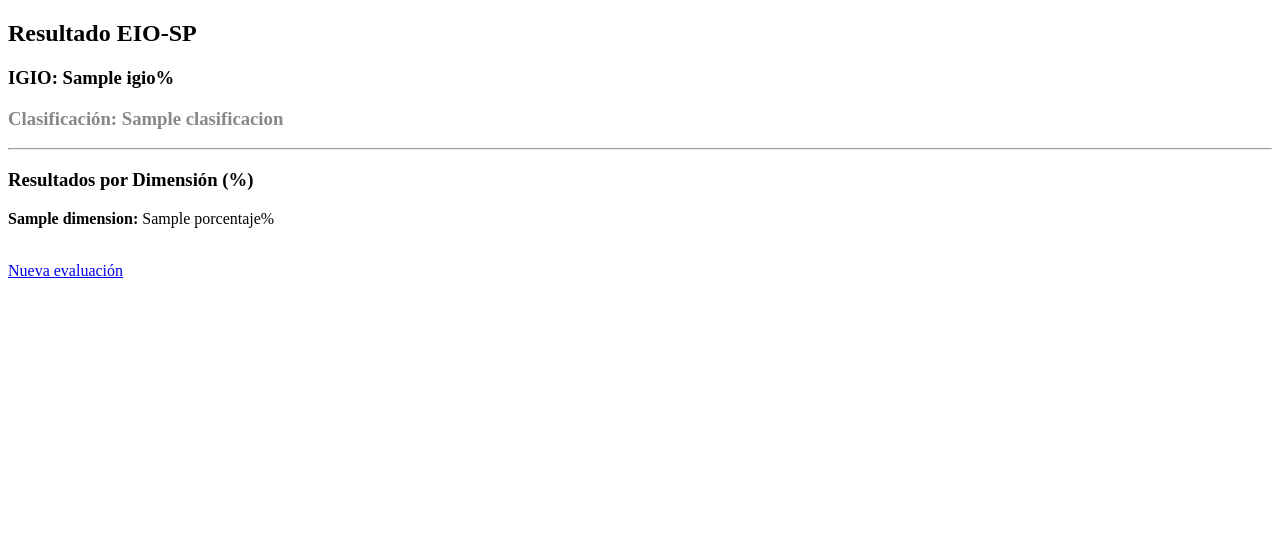
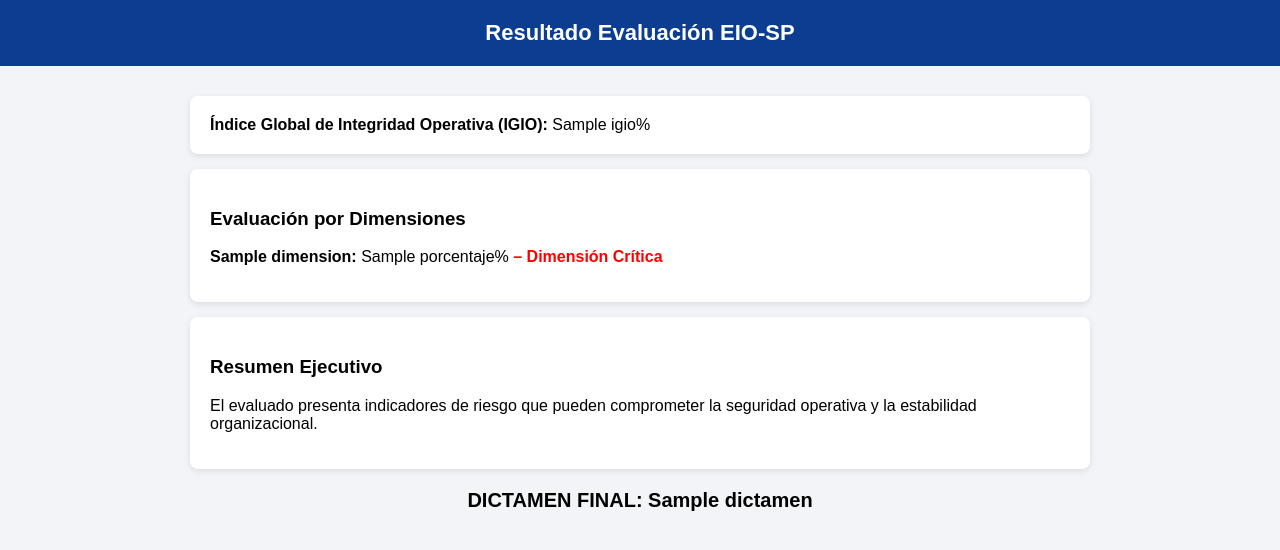
Before and after one commit to eliasperez1131-ui/eio-sp, a Flask app: template templates/resultado.html in a window 1280 px wide. Shown: the top 550 px of the page. Run offline with Flask 3, Linux system fonts and the light colour scheme; the template is opened without the code that fills it: most values are stand-ins (such as "Sample title", 1, 10 or a date in 2020).

Commit message:
Add professional interpretative result system

```diff
--- a/templates/resultado.html
+++ b/templates/resultado.html
@@ -1,28 +1,110 @@
 <!DOCTYPE html>
-<html>
+<html lang="es">
 <head>
-    <title>Resultado EIO-SP</title>
+<meta charset="UTF-8">
+<title>Resultado EIO-SP</title>
+
+<style>
+body {
+    font-family: Arial, sans-serif;
+    background-color: #f2f4f8;
+    margin: 0;
+}
+
+.header {
+    background-color: #0b3d91;
+    color: white;
+    padding: 20px;
+    text-align: center;
+    font-size: 22px;
+    font-weight: bold;
+}
+
+.container {
+    width: 90%;
+    max-width: 900px;
+    margin: 30px auto;
+}
+
+.card {
+    background: white;
+    padding: 20px;
+    margin-bottom: 15px;
+    border-radius: 8px;
+    box-shadow: 0 2px 6px rgba(0,0,0,0.1);
+}
+
+.fortaleza { color: green; font-weight: bold; }
+.adecuado { color: #0b3d91; font-weight: bold; }
+.atencion { color: orange; font-weight: bold; }
+.critico { color: red; font-weight: bold; }
+
+.dictamen {
+    font-size: 20px;
+    text-align: center;
+    margin-top: 20px;
+    font-weight: bold;
+}
+</style>
 </head>
+
 <body>
 
-    <h2>Resultado EIO-SP</h2>
+<div class="header">
+Resultado Evaluación EIO-SP
+</div>
 
-    <h3>IGIO: {{ igio }}%</h3>
+<div class="container">
 
-    <h3 style="color: {{ color }};">
-        Clasificación: {{ clasificacion }}
-    </h3>
+<div class="card">
+<strong>Índice Global de Integridad Operativa (IGIO):</strong> {{ igio }}%
+</div>
 
-    <hr>
+<div class="card">
+<h3>Evaluación por Dimensiones</h3>
 
-    <h3>Resultados por Dimensión (%)</h3>
+{% for dimension, porcentaje in dimensiones.items() %}
 
-    {% for dimension, porcentaje in dimensiones.items() %}
-        <p><strong>{{ dimension }}:</strong> {{ porcentaje }}%</p>
-    {% endfor %}
+<p>
+<strong>{{ dimension }}:</strong> {{ porcentaje }}%
 
-    <br>
-    <a href="/evaluacion">Nueva evaluación</a>
+{% if porcentaje >= 80 %}
+<span class="fortaleza"> – Fortaleza Operativa</span>
+{% elif porcentaje >= 60 %}
+<span class="adecuado"> – Nivel Adecuado</span>
+{% elif porcentaje >= 45 %}
+<span class="atencion"> – Zona de Atención</span>
+{% else %}
+<span class="critico"> – Dimensión Crítica</span>
+{% endif %}
+
+</p>
+
+{% endfor %}
+
+</div>
+
+<div class="card">
+
+<h3>Resumen Ejecutivo</h3>
+
+{% if igio >= 80 %}
+<p>El evaluado presenta un perfil sólido de integridad operativa, con indicadores consistentes en responsabilidad, ética y control conductual.</p>
+
+{% elif igio >= 65 %}
+<p>El evaluado presenta un perfil aceptable con áreas específicas que requieren seguimiento o supervisión inicial.</p>
+
+{% else %}
+<p>El evaluado presenta indicadores de riesgo que pueden comprometer la seguridad operativa y la estabilidad organizacional.</p>
+{% endif %}
+
+</div>
+
+<div class="dictamen">
+DICTAMEN FINAL: {{ dictamen }}
+</div>
+
+</div>
 
 </body>
 </html>
```
